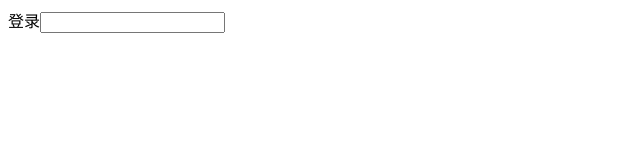
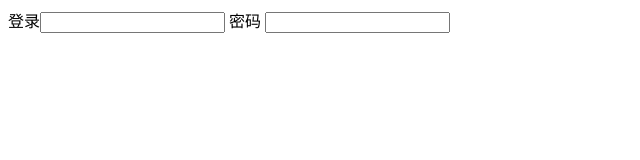
Before and after one commit to WebZff/zff, a plain HTML site: page index.html in a window 1280 px wide. Shown: the whole page, without its empty margins (0-640 px from the left). Drawn offline with Linux system fonts and the light colour scheme.

Commit message:
登录修改完成

```diff
--- a/index.html
+++ b/index.html
@@ -5,5 +5,6 @@
     </head>
     <body>
        登录<input type="text">
+       密码 <input type="password">
     </body>
 </html>
```
